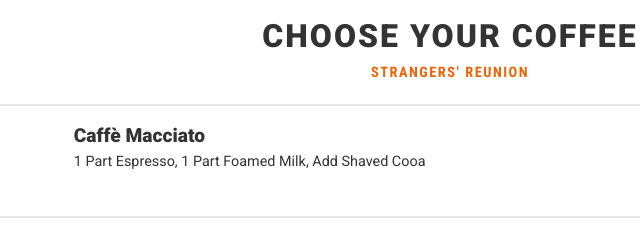
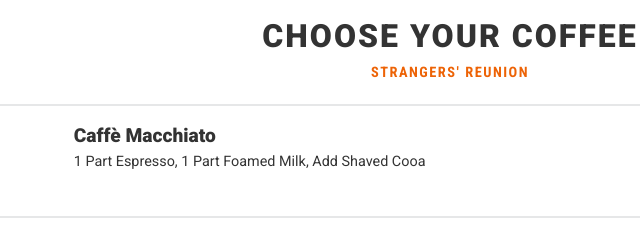
Before and after one commit to WillHTam/freeflow-order, a website: page public/govs.html in a window 1280 px wide. Shown: the top 235 px of the page, 190-830 px from the left. Drawn offline with nearby package versions, Linux system fonts and the light colour scheme.

Commit message:
fix macchiato spelling

```diff
--- a/public/govs.html
+++ b/public/govs.html
@@ -49,7 +49,7 @@
         <div class="one-item">
           <img class="logo-all full-avatar"src="../favicons/coffee-01.png" />
           <div class="item-blurb norm">
-            <h6 class="name-all">Caffè Macciato</h6>
+            <h6 class="name-all">Caffè Macchiato</h6>
             <p>1 Part Espresso, 1 Part Foamed Milk, Add Shaved Cooa</p>
           </div>
         </div>
```
